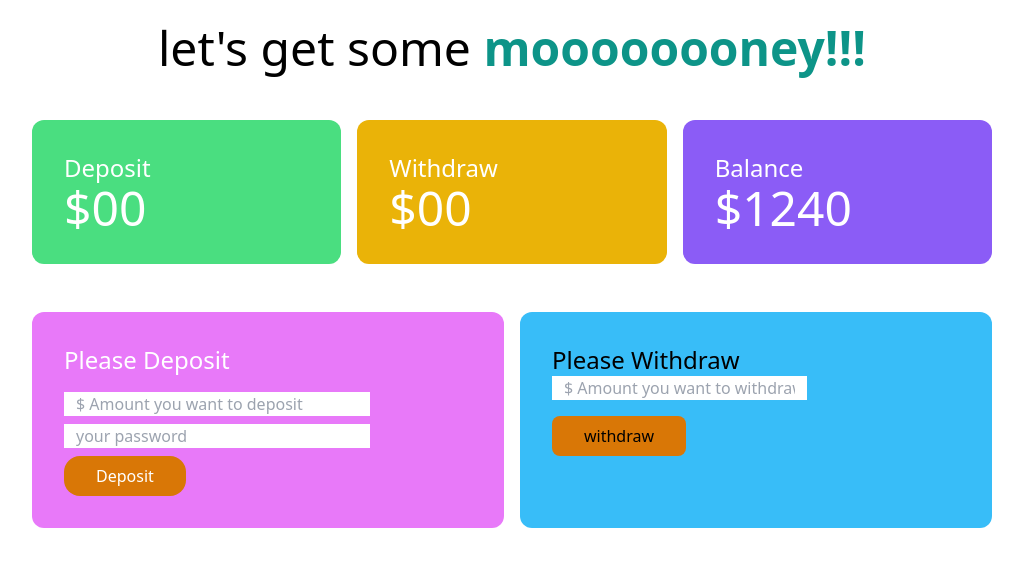
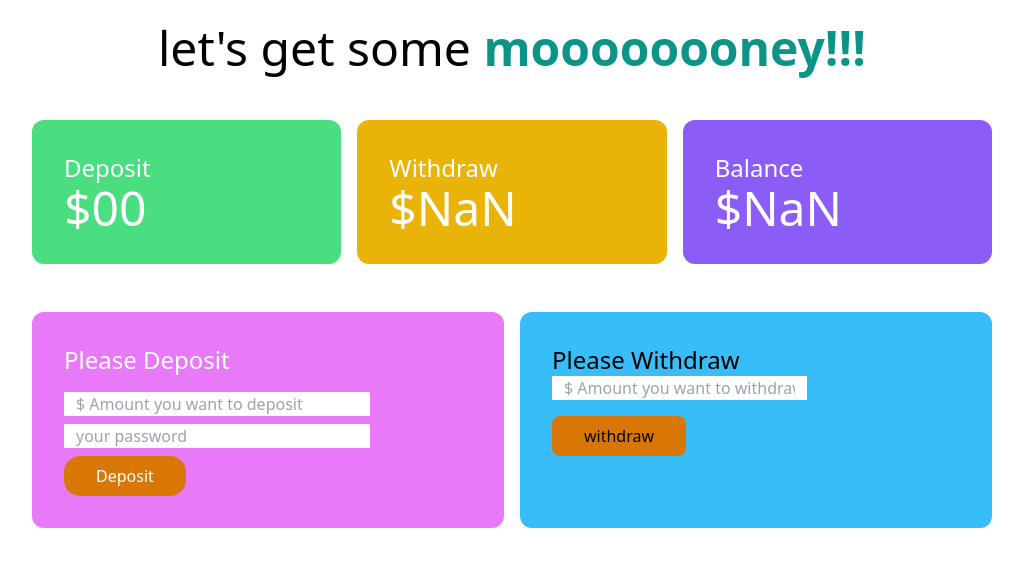
Before and after one commit to Jerinislam05/interactive-bank-website, a plain HTML site: page bank.html in a window 1280 px wide. Both pictures are taken after a click on the button "withdraw". Shown: the whole page, without its empty margins (128-1151 px from the left). Drawn offline with nearby package versions, Linux system fonts and the light colour scheme.

Commit message:
completed withdraw file

```diff
--- a/bank.html
+++ b/bank.html
@@ -22,7 +22,7 @@
           </div>
           <div class="bg-yellow-500 p-8 rounded-xl">
             <h4 class="text-2xl">Withdraw</h4>
-            <h2 class="text-5xl">$00</h2>
+            <h2 class="text-5xl">$<span id="withdraw-total">00</span></h2>
           </div>
           <div class="bg-violet-500 p-8 rounded-xl">
             <h4 class="text-2xl">Balance</h4>
@@ -57,6 +57,7 @@
           <div class="bg-sky-400 p-8 rounded-xl">
             <h4 class="text-2xl">Please Withdraw</h4>
             <input
+            id="withdraw-field"
               class="block w9/12 px-3 mb-4"
               type="text"
               placeholder="$ Amount you want to withdraw"
@@ -72,5 +73,6 @@
       </section>
     </main>
     <script src="deposit.js"></script>
+    <script src="withdraw.js"></script>
   </body>
 </html>
--- /dev/null
+++ b/withdraw.js
@@ -0,0 +1,39 @@
+/*
+1. add event handler with the withdraw button
+2. get the withdraw amount from the withdraw input field
+2.1. also make sure to convert the input into a number by using parseFloat
+3. get prev withdraw total
+4. calculate total withdraw amount
+4.1. set total withdraw amount
+5. get the previous balance total
+6. calculate new balance total
+6.1. set new balance total
+7. clear the withdraw field
+*/
+// step 1 :
+document.getElementById('btn-withdraw').addEventListener('click', function(){
+    // step 2 :
+    const withdrawField = document.getElementById('withdraw-field');
+    const newWithdrawAmountString = withdrawField.value;
+    const newWithdrawAmount = parseFloat(newWithdrawAmountString);
+
+    // step 3 :
+    const withdrawTotalElement = document.getElementById('withdraw-total');
+    const prevWithdrawTotalString = withdrawTotalElement.innerText;
+    const prevWithdrawTotal = parseFloat(prevWithdrawTotalString);
+
+    // step 4 :
+    const currentWithdrawTotal = prevWithdrawTotal + newWithdrawAmount;
+    withdrawTotalElement.innerText = currentWithdrawTotal;
+
+    // step 5 :
+    const balanceTotalElement = document.getElementById('balance-total');
+    const prevBalanceTotalString = balanceTotalElement.innerText;
+    const prevBalanceTotal = parseFloat(prevBalanceTotalString);
+    // step 6 :
+    const newBalanceTotal = prevBalanceTotal - newWithdrawAmount;
+    balanceTotalElement.innerText = newBalanceTotal;
+
+    // step 7:
+    withdrawField.value = '';
+})
```
